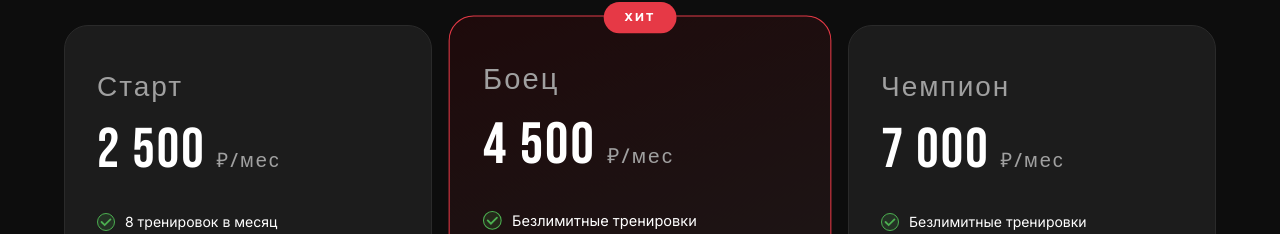
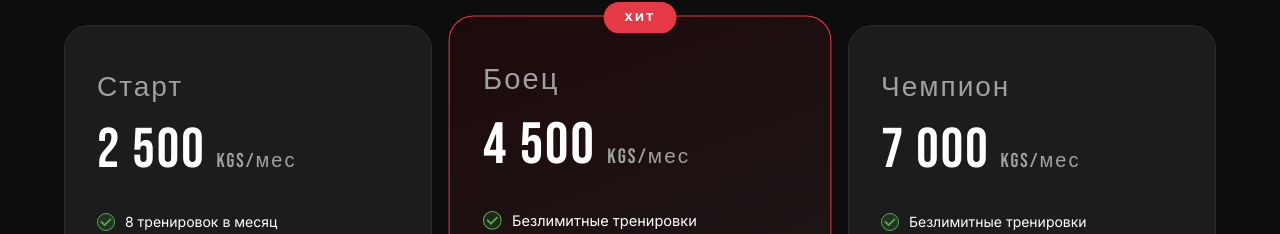
Before and after one commit to Danyel4ik/KnockOut, a plain HTML site: page index.html in a window 1280 px wide. Shown: the part 3155-3389 px from the top of the page. Drawn offline with Linux system fonts and the light colour scheme; a script that the page names is missing.

Commit message:
Update index.html

```diff
--- a/index.html
+++ b/index.html
@@ -223,7 +223,7 @@
         <div class="prices__grid">
           <div class="prices__card">
             <div class="prices__plan">Старт</div>
-            <div class="prices__amount">2 500 <span>₽/мес</span></div>
+            <div class="prices__amount">2 500 <span>KGS/мес</span></div>
             <ul class="prices__list">
               <li class="prices__item prices__item--ok">8 тренировок в месяц</li>
               <li class="prices__item prices__item--ok">Доступ в зал</li>
@@ -236,7 +236,7 @@
           <div class="prices__card prices__card--popular">
             <div class="prices__badge">Хит</div>
             <div class="prices__plan">Боец</div>
-            <div class="prices__amount">4 500 <span>₽/мес</span></div>
+            <div class="prices__amount">4 500 <span>KGS/мес</span></div>
             <ul class="prices__list">
               <li class="prices__item prices__item--ok">Безлимитные тренировки</li>
               <li class="prices__item prices__item--ok">Доступ в зал 24/7</li>
@@ -248,7 +248,7 @@
           </div>
           <div class="prices__card">
             <div class="prices__plan">Чемпион</div>
-            <div class="prices__amount">7 000 <span>₽/мес</span></div>
+            <div class="prices__amount">7 000 <span>KGS/мес</span></div>
             <ul class="prices__list">
               <li class="prices__item prices__item--ok">Безлимитные тренировки</li>
               <li class="prices__item prices__item--ok">Доступ в зал 24/7</li>
```
